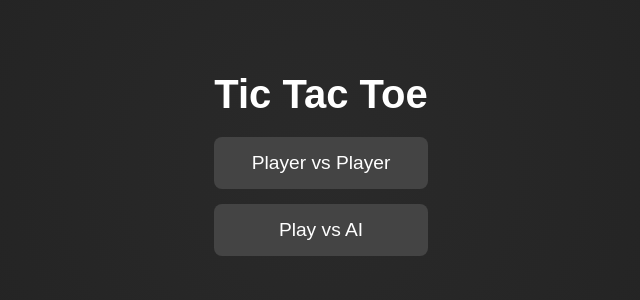
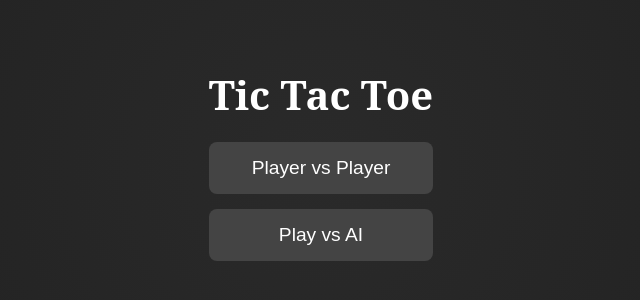
Before and after one commit to skyzz3r/gh-tic-tac-toe, a website built with Vite: page index.html in a window 1280 px wide. Shown: the part 234-534 px from the top of the page, without its empty margins (319-959 px from the left). Built offline with nearby package versions, Linux system fonts and the light colour scheme.

Commit message:
Update style.css

```diff
--- a/style.css
+++ b/style.css
@@ -1,5 +1,5 @@
 body {
-      font-family: 'Arial', sans-serif;
+      font-family: 'serif', 'Arial', sans-serif;
       display: flex;
       justify-content: center;
       align-items: center;
@@ -136,8 +136,9 @@ body {
     .home-button:hover {
       background-color: #555;
       outline: 2px solid white;
-    }.reset-container {
-  display: flex;
-  justify-content: center;
-  margin-top: 20px;
-}
+    }
+    .reset-container {
+      display: flex;
+      justify-content: center;
+      margin-top: 20px;
+    }
```
